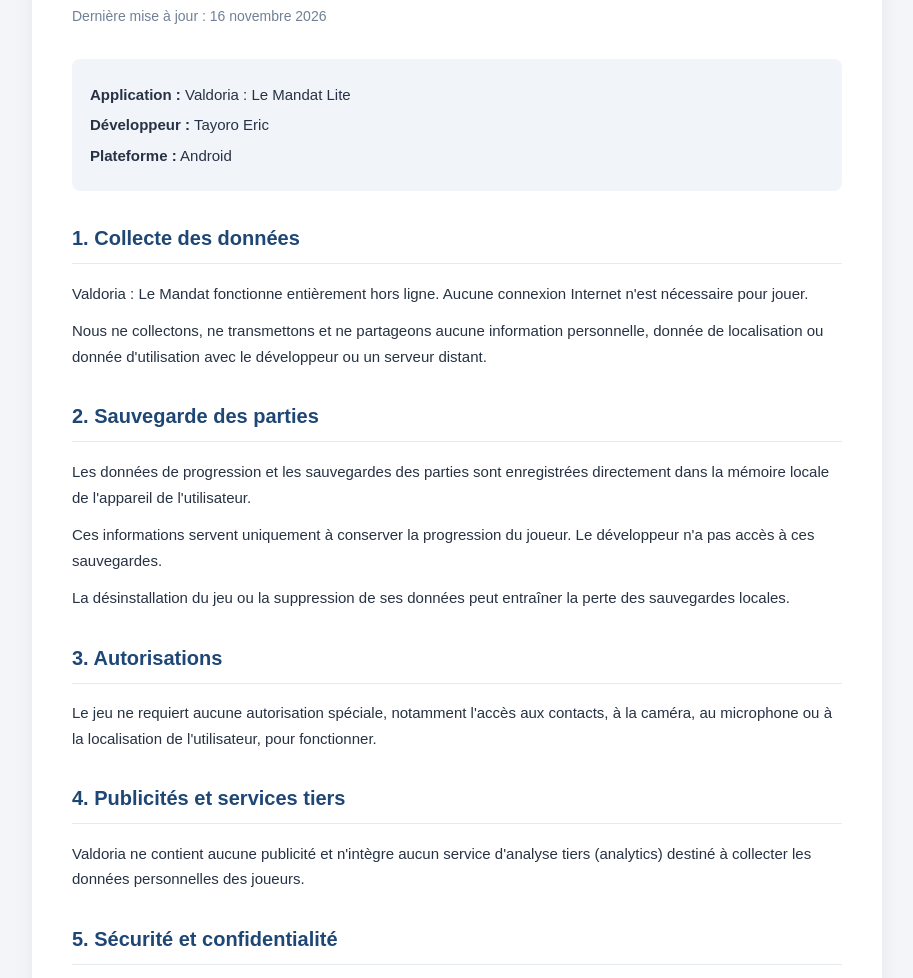
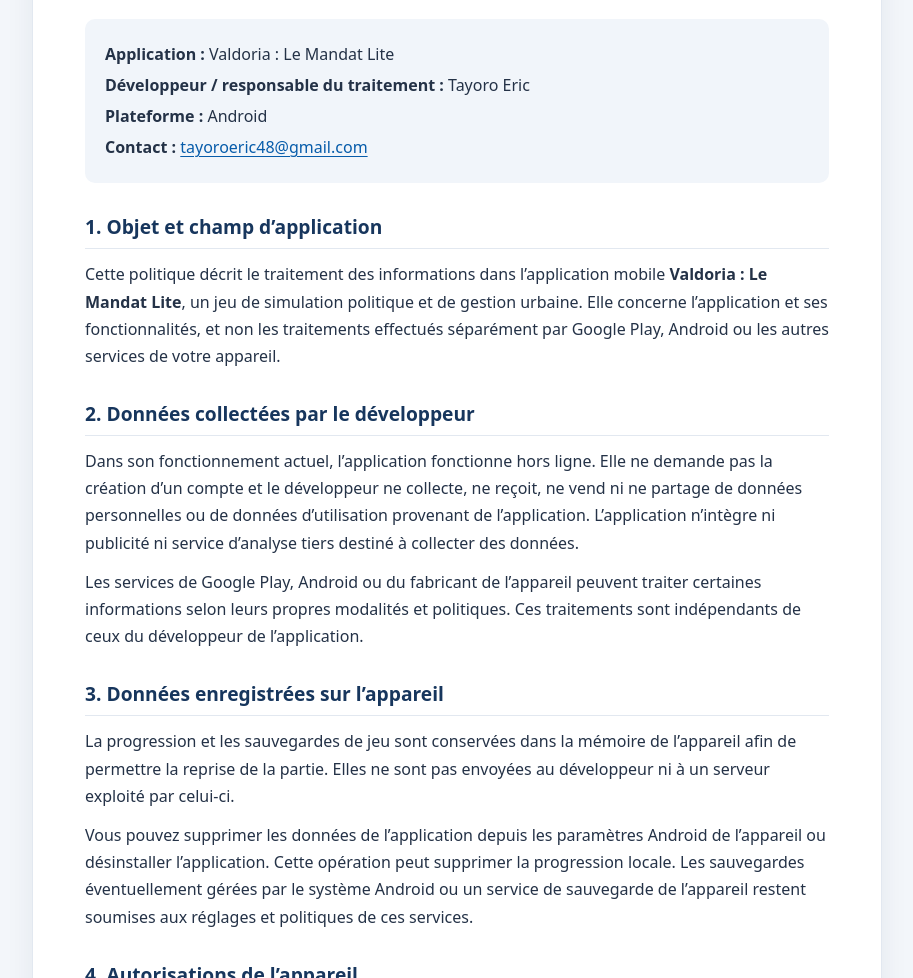
Before and after one commit to tayoroeric48-hue/valdoria-privacy, a plain HTML site: page index.html in a window 1280 px wide. Shown: the part 173-1151 px from the top of the page, without its empty margins (183-1096 px from the left). Drawn offline with Linux system fonts and the light colour scheme.

Commit message:
Améliore la politique de confidentialité pour Google Play

```diff
--- a/index.html
+++ b/index.html
@@ -1,218 +1,95 @@
 <!DOCTYPE html>
 <html lang="fr">
 <head>
-    <meta charset="UTF-8">
-    <meta name="viewport" content="width=device-width, initial-scale=1.0">
+  <meta charset="UTF-8">
+  <meta name="viewport" content="width=device-width, initial-scale=1">
+  <meta name="description" content="Politique de confidentialité de Valdoria : Le Mandat Lite, jeu de simulation politique et de gestion urbaine pour Android.">
+  <meta name="theme-color" content="#17365d">
+  <title>Politique de confidentialité — Valdoria : Le Mandat Lite</title>
+  <style>
+    :root {
+      color-scheme: light;
+      --ink: #243247;
+      --muted: #5b687a;
+      --blue: #17365d;
+      --line: #e2e8f0;
+      --surface: #fff;
+      --background: #f3f6fa;
+    }
+    * { box-sizing: border-box; }
+    body {
+      margin: 0;
+      padding: 32px 16px;
+      background: var(--background);
+      color: var(--ink);
+      font-family: system-ui, -apple-system, BlinkMacSystemFont, "Segoe UI", sans-serif;
+      font-size: 16px;
+      line-height: 1.7;
+    }
+    main {
+      width: min(100%, 850px);
+      margin: 0 auto;
+      padding: clamp(24px, 6vw, 52px);
+      background: var(--surface);
+      border: 1px solid var(--line);
+      border-radius: 16px;
+      box-shadow: 0 8px 28px rgb(22 42 70 / 7%);
+    }
+    h1, h2 { color: var(--blue); line-height: 1.3; }
+    h1 { margin: 0 0 8px; font-size: clamp(1.8rem, 5vw, 2.35rem); }
+    h2 { margin: 32px 0 10px; padding-bottom: 8px; border-bottom: 1px solid var(--line); font-size: 1.2rem; }
+    p { margin: 12px 0; }
+    .updated { margin: 0 0 24px; color: var(--muted); font-size: .95rem; }
+    .details { margin: 24px 0 30px; padding: 18px 20px; background: #f1f5fa; border-radius: 10px; }
+    .details p { margin: 4px 0; }
+    a { color: #075caa; text-underline-offset: 3px; }
+    a:focus-visible { outline: 3px solid #78b7f2; outline-offset: 3px; }
+    footer { margin-top: 40px; padding-top: 20px; border-top: 1px solid var(--line); color: var(--muted); font-size: .9rem; }
+  </style>
+</head>
+<body>
+  <main>
+    <h1>Politique de confidentialité</h1>
+    <p class="updated"><strong>Dernière mise à jour :</strong> 16 novembre 2026</p>
 
-    <title>Politique de confidentialité - Valdoria</title>
+    <section class="details" aria-label="Informations sur l’application">
+      <p><strong>Application :</strong> Valdoria : Le Mandat Lite</p>
+      <p><strong>Développeur / responsable du traitement :</strong> Tayoro Eric</p>
+      <p><strong>Plateforme :</strong> Android</p>
+      <p><strong>Contact :</strong> <a href="mailto:tayoroeric48@gmail.com">tayoroeric48@gmail.com</a></p>
+    </section>
 
-    <meta name="description"
-    content="Politique de confidentialité officielle de Valdoria : Le Mandat, jeu de simulation politique et de gestion urbaine.">
+    <h2>1. Objet et champ d’application</h2>
+    <p>Cette politique décrit le traitement des informations dans l’application mobile <strong>Valdoria : Le Mandat Lite</strong>, un jeu de simulation politique et de gestion urbaine. Elle concerne l’application et ses fonctionnalités, et non les traitements effectués séparément par Google Play, Android ou les autres services de votre appareil.</p>
 
-    <style>
-        * {
-            box-sizing: border-box;
-        }
+    <h2>2. Données collectées par le développeur</h2>
+    <p>Dans son fonctionnement actuel, l’application fonctionne hors ligne. Elle ne demande pas la création d’un compte et le développeur ne collecte, ne reçoit, ne vend ni ne partage de données personnelles ou de données d’utilisation provenant de l’application. L’application n’intègre ni publicité ni service d’analyse tiers destiné à collecter des données.</p>
+    <p>Les services de Google Play, Android ou du fabricant de l’appareil peuvent traiter certaines informations selon leurs propres modalités et politiques. Ces traitements sont indépendants de ceux du développeur de l’application.</p>
 
-        body {
-            margin: 0;
-            padding: 25px 15px;
-            background: #f3f5f8;
-            color: #273244;
-            font-family: Arial, Helvetica, sans-serif;
-            line-height: 1.7;
-        }
+    <h2>3. Données enregistrées sur l’appareil</h2>
+    <p>La progression et les sauvegardes de jeu sont conservées dans la mémoire de l’appareil afin de permettre la reprise de la partie. Elles ne sont pas envoyées au développeur ni à un serveur exploité par celui-ci.</p>
+    <p>Vous pouvez supprimer les données de l’application depuis les paramètres Android de l’appareil ou désinstaller l’application. Cette opération peut supprimer la progression locale. Les sauvegardes éventuellement gérées par le système Android ou un service de sauvegarde de l’appareil restent soumises aux réglages et politiques de ces services.</p>
 
-        .container {
-            max-width: 850px;
-            margin: 30px auto;
-            padding: 40px;
-            background: #ffffff;
-            border-radius: 12px;
-            box-shadow: 0 4px 20px rgba(0,0,0,0.06);
-        }
+    <h2>4. Autorisations de l’appareil</h2>
+    <p>L’application n’a pas besoin d’accéder aux contacts, à la caméra, au microphone ou à la localisation pour ses fonctionnalités de jeu actuelles. Les autorisations éventuellement requises par Android ou ajoutées dans une version future seront indiquées dans les informations de l’application et, le cas échéant, dans une mise à jour de cette politique.</p>
 
-        h1 {
-            color: #172d4d;
-            font-size: 30px;
-            margin-bottom: 10px;
-        }
+    <h2>5. Conservation et sécurité</h2>
+    <p>Les données de partie décrites ci-dessus restent sur l’appareil sous le contrôle de l’utilisateur. Leur protection dépend notamment de la sécurité de l’appareil et de ses paramètres. Le développeur n’a pas accès à ces données locales et ne conserve pas de copie sur un serveur.</p>
 
-        h2 {
-            color: #1e4775;
-            font-size: 20px;
-            margin-top: 30px;
-            border-bottom: 1px solid #e5eaf0;
-            padding-bottom: 8px;
-        }
+    <h2>6. Enfants et données personnelles</h2>
+    <p>L’application ne met pas en place de collecte de données personnelles par le développeur. Si vous avez une question ou pensez que des informations nous ont été transmises par erreur, contactez-nous à l’adresse indiquée sur cette page afin que nous puissions examiner la demande.</p>
 
-        p {
-            font-size: 15px;
-            margin: 12px 0;
-        }
+    <h2>7. Modifications de cette politique</h2>
+    <p>Cette politique pourra être mise à jour si les fonctionnalités, les traitements de données ou les exigences applicables évoluent. La date de dernière mise à jour figurera en haut de cette page. En cas de changement important, les informations de l’application pourront également être actualisées.</p>
 
-        .date {
-            color: #718096;
-            font-size: 14px;
-            margin-bottom: 30px;
-        }
-
-        .identity {
-            background: #f1f5fa;
-            padding: 18px;
-            border-radius: 8px;
-            margin: 20px 0;
-        }
-
-        .identity p {
-            margin: 5px 0;
-        }
-
-        a {
-            color: #1769aa;
-            text-decoration: none;
-        }
-
-        a:hover {
-            text-decoration: underline;
-        }
-
-        footer {
-            margin-top: 40px;
-            padding-top: 20px;
-            border-top: 1px solid #e5eaf0;
-            color: #718096;
-            font-size: 13px;
-            text-align: center;
-        }
-
-        @media (max-width: 600px) {
-            .container {
-                padding: 25px 20px;
-                margin: 10px auto;
-            }
-
-            h1 {
-                font-size: 24px;
-            }
-
-            h2 {
-                font-size: 18px;
-            }
-        }
-    </style>
-</head>
-
-<body>
-
-<div class="container">
-
-    <h1>Politique de Confidentialité</h1>
-
-    <p class="date">
-        Dernière mise à jour : 16 novembre 2026
+    <h2>8. Contact</h2>
+    <p>Pour toute question concernant cette politique ou la confidentialité dans l’application, contactez le développeur :</p>
+    <p><strong>Tayoro Eric</strong><br>
+      Application : Valdoria : Le Mandat Lite<br>
+      E-mail : <a href="mailto:tayoroeric48@gmail.com">tayoroeric48@gmail.com</a>
     </p>
 
-    <div class="identity">
-        <p><strong>Application :</strong> Valdoria : Le Mandat Lite</p>
-        <p><strong>Développeur :</strong> Tayoro Eric</p>
-        <p><strong>Plateforme :</strong> Android</p>
-    </div>
-
-    <h2>1. Collecte des données</h2>
-
-    <p>
-        Valdoria : Le Mandat fonctionne entièrement hors ligne.
-        Aucune connexion Internet n'est nécessaire pour jouer.
-    </p>
-
-    <p>
-        Nous ne collectons, ne transmettons et ne partageons
-        aucune information personnelle, donnée de localisation
-        ou donnée d'utilisation avec le développeur ou un
-        serveur distant.
-    </p>
-
-    <h2>2. Sauvegarde des parties</h2>
-
-    <p>
-        Les données de progression et les sauvegardes des parties
-        sont enregistrées directement dans la mémoire locale
-        de l'appareil de l'utilisateur.
-    </p>
-
-    <p>
-        Ces informations servent uniquement à conserver
-        la progression du joueur. Le développeur n'a pas accès
-        à ces sauvegardes.
-    </p>
-
-    <p>
-        La désinstallation du jeu ou la suppression de ses données
-        peut entraîner la perte des sauvegardes locales.
-    </p>
-
-    <h2>3. Autorisations</h2>
-
-    <p>
-        Le jeu ne requiert aucune autorisation spéciale,
-        notamment l'accès aux contacts, à la caméra,
-        au microphone ou à la localisation de l'utilisateur,
-        pour fonctionner.
-    </p>
-
-    <h2>4. Publicités et services tiers</h2>
-
-    <p>
-        Valdoria ne contient aucune publicité et n'intègre
-        aucun service d'analyse tiers (analytics) destiné
-        à collecter les données personnelles des joueurs.
-    </p>
-
-    <h2>5. Sécurité et confidentialité</h2>
-
-    <p>
-        Les sauvegardes étant conservées localement,
-        leur protection dépend également de la sécurité
-        de l'appareil utilisé.
-    </p>
-
-    <p>
-        Aucune donnée de progression n'est transmise
-        vers un serveur distant par le jeu.
-    </p>
-
-    <h2>6. Modifications de cette politique</h2>
-
-    <p>
-        Cette politique de confidentialité peut être mise
-        à jour en cas d'évolution des fonctionnalités
-        ou du fonctionnement de l'application.
-    </p>
-
-    <h2>7. Nous contacter</h2>
-
-    <p>
-        Pour toute question concernant cette politique
-        de confidentialité, vous pouvez contacter
-        directement le développeur :
-    </p>
-
-    <p>
-        <strong>Développeur :</strong> Tayoro Eric<br>
-        <strong>Application :</strong> Valdoria : Le Mandat Lite<br>
-        <strong>E-mail :</strong>
-        <a href="mailto:tayoroeric48@gmail.com">
-            tayoroeric48@gmail.com
-        </a>
-    </p>
-
-    <footer>
-        © 2026 Tayoro Eric - Valdoria : Le Mandat.
-        Tous droits réservés.
-    </footer>
-
-</div>
-
+    <footer>© 2026 Tayoro Eric — Valdoria : Le Mandat Lite. Tous droits réservés.</footer>
+  </main>
 </body>
 </html>
```
Also changed, not shown: 1 other file.
